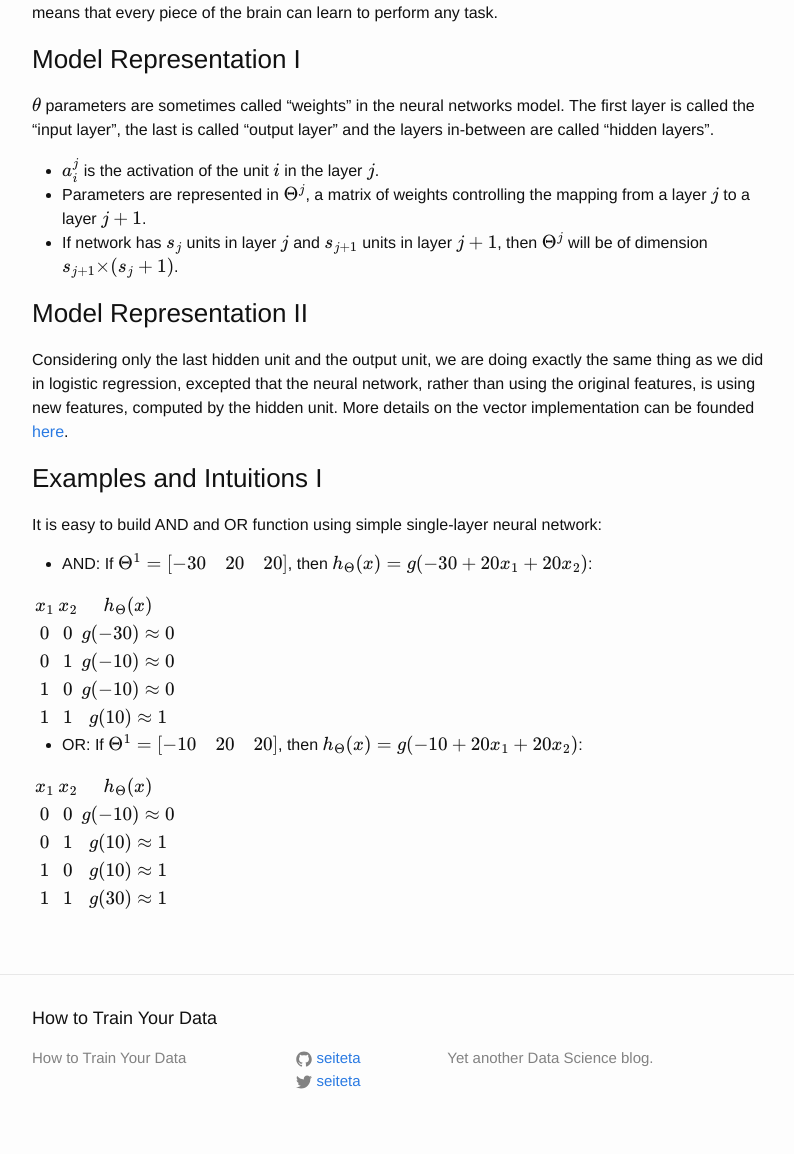
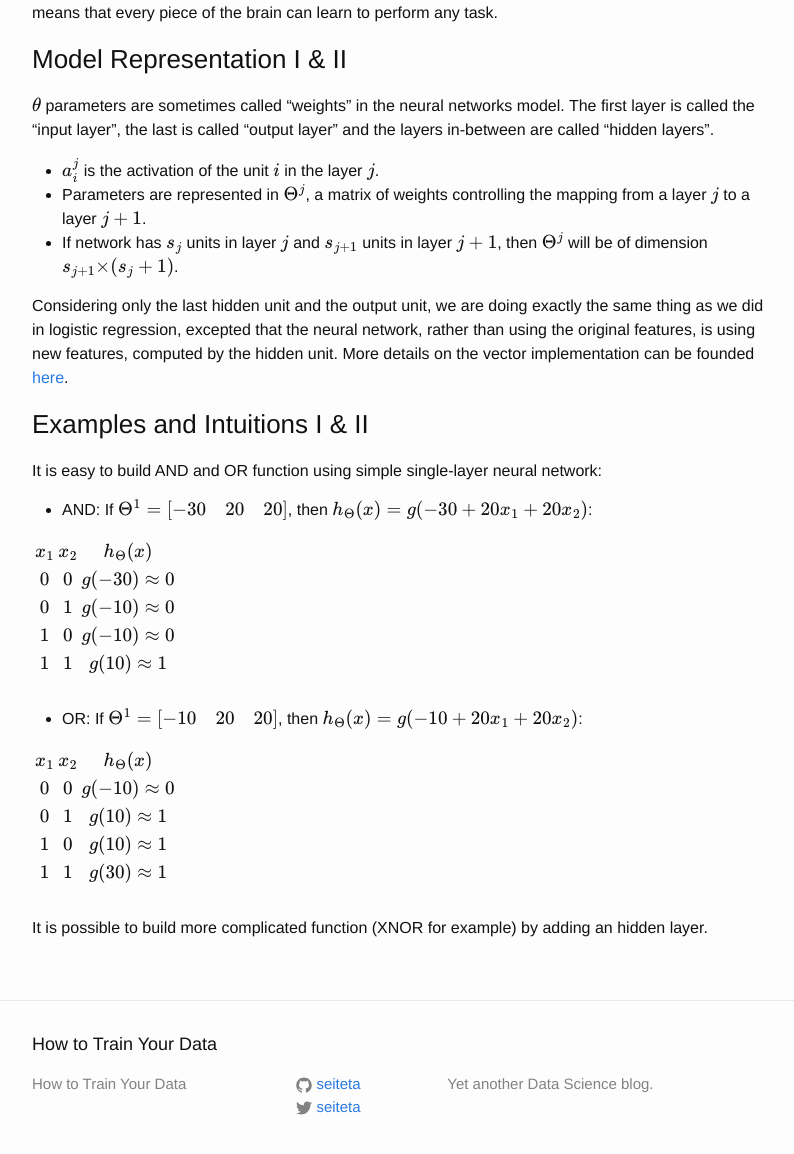
Before and after one commit to seiteta/seiteta.github.io_old, a Jekyll site: the page built from _posts/2014-12-04-machine-learning-notes.md, in a window 1280 px wide and 1400 px high, scrolled down 8505 px. Shown: the part 222-1376 px from the top of the window, without its empty margins (238-1032 px from the left). Built offline with Jekyll 4.4.1, drawn with Linux system fonts in a browser that asks for light colours; formulas are drawn with MathJax 3.

Commit message:
Update 2014-12-04-machine-learning-notes.md

```diff
--- a/_posts/2014-12-04-machine-learning-notes.md
+++ b/_posts/2014-12-04-machine-learning-notes.md
@@ -303,7 +303,7 @@ The problem with methods like logistic regression is that if we want to build a
 
 Some "rewiring" experiences prove that the brain have what is call "neuroplasticity", which basically means that every piece of the brain can learn to perform any task.
 
-### Model Representation I
+### Model Representation I & II
 
 $$\theta$$ parameters are sometimes called "weights" in the neural networks model. The first layer is called the "input layer", the last is called "output layer" and the layers in-between are called "hidden layers".
 
@@ -311,11 +311,9 @@ $$\theta$$ parameters are sometimes called "weights" in the neural networks mode
 * Parameters are represented in $$\Theta^{j}$$, a matrix of weights controlling the mapping from a layer $$j$$ to a layer $$j+1$$.
 * If network has $$s_j$$ units in layer $$j$$ and $$s_{j+1}$$ units in layer $$j+1$$, then $$\Theta^{j}$$ will be of dimension $$s_{j+1}×(s_{j}+1)$$.
 
-### Model Representation II
-
 Considering only the last hidden unit and the output unit, we are doing exactly the same thing as we did in logistic regression, excepted that the neural network, rather than using the original features, is using new features, computed by the hidden unit. More details on the vector implementation can be founded [here](https://share.coursera.org/wiki/index.php/ML:Neural_Networks:_Representation#Model_Representation_II).
 
-### Examples and Intuitions I
+### Examples and Intuitions I & II
 
 It is easy to build AND and OR function using simple single-layer neural network:
 
@@ -327,6 +325,7 @@ It is easy to build AND and OR function using simple single-layer neural network
 |  $$0$$  |  $$1$$  | $$g(-10) \approx 0$$ |
 |  $$1$$  |  $$0$$  | $$g(-10) \approx 0$$ |
 |  $$1$$  |  $$1$$  |  $$g(10) \approx 1$$ |
+|         |         |                      |
 
 * OR: If $$\Theta^{1} = \begin{bmatrix} -10 & 20 & 20 \end{bmatrix}$$, then $$h_\Theta(x) = g(-10 + 20x_1 + 20x_2)$$:
 
@@ -336,3 +335,6 @@ It is easy to build AND and OR function using simple single-layer neural network
 |  $$0$$  |  $$1$$  |  $$g(10) \approx 1$$ |
 |  $$1$$  |  $$0$$  |  $$g(10) \approx 1$$ |
 |  $$1$$  |  $$1$$  |  $$g(30) \approx 1$$ |
+|         |         |                      |
+
+It is possible to build more complicated function (XNOR for example) by adding an hidden layer.
```
